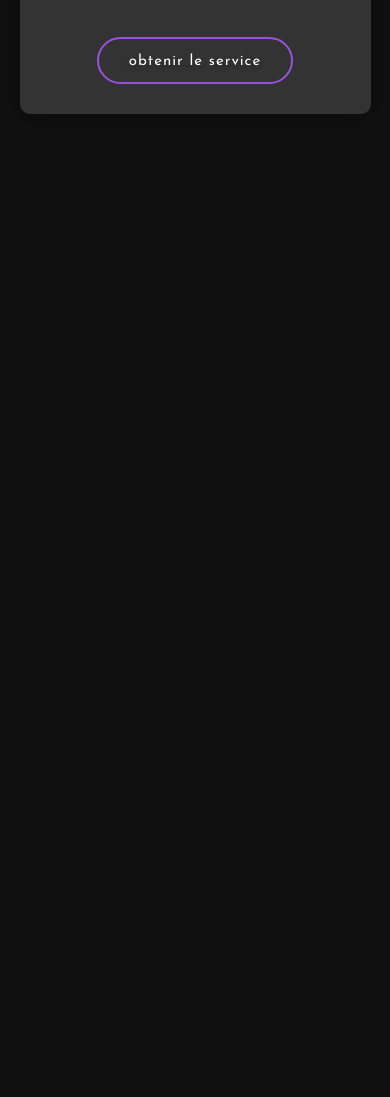
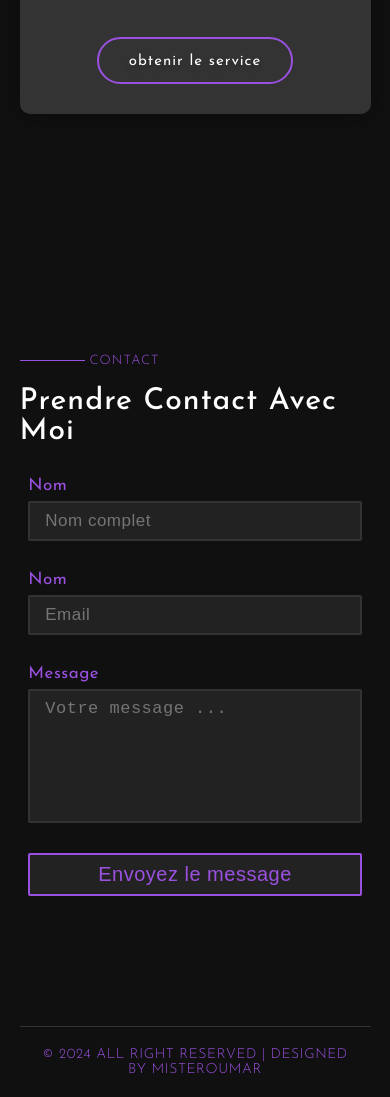
Before and after one commit to misterOumar/portfolio, a plain HTML site: page index.html in a window 390 px wide. Shown: the part 6480-7577 px from the top of the page. Before the commit the page ends 6714 px from the top, so only its background shows below. Drawn offline with nearby package versions, Linux system fonts and the light colour scheme.

Commit message:
adding contact section

```diff
--- a/index.html
+++ b/index.html
@@ -256,6 +256,37 @@
         </div>
       </section>
       <!-- SERVICES SECTION END -->
+
+      <!-- CONTACT SECTION START -->
+      <section class="padding" id="contact">
+        <p class="sub-title">Contact</p>
+        <h2 class="title">Prendre contact avec moi</h2>
+
+        <div class="cont-form">
+          <form action="">
+            <div class="cont-box">
+              <label for="name">Nom</label>
+              <input type="text" name="name" id="name" placeholder="Nom complet" required>
+            </div>
+            <div class="cont-box">
+              <label for="email">Nom</label>
+              <input type="email" name="email" id="email" placeholder="Email" required>
+            </div>
+            <div class="cont-box">
+              <label for="msg">Message</label>
+              <textarea name="msg" id="msg"  rows="6" placeholder="Votre message ..." required></textarea>
+            </div>
+            <div class="cont-box">
+              <input type="submit" value="Envoyez le message">
+            </div>
+          </form>
+        </div>
+
+        <div class="footer">
+          <p>&copy; 2024 all right reserved | designed by MisterOumar</p>
+        </div>
+      </section>
+      <!-- CONTACT SECTION END -->
     </main>
     <!-- MAIN SECTION END -->
 
--- a/style.css
+++ b/style.css
@@ -1,8 +1,10 @@
 /* GOOGLE FONT */
-@import url('https://fonts.googleapis.com/css2?family=Fira+Sans:ital,wght@0,400;0,700;1,400&family=Josefin+Sans:ital,wght@0,100;0,200;0,300;0,400;0,500;0,600;0,700;1,100;1,200;1,300;1,400;1,500;1,600;1,700&display=swap');
+@import url("https://fonts.googleapis.com/css2?family=Fira+Sans:ital,wght@0,400;0,700;1,400&family=Josefin+Sans:ital,wght@0,100;0,200;0,300;0,400;0,500;0,600;0,700;1,100;1,200;1,300;1,400;1,500;1,600;1,700&display=swap");
 
 /* CSS RESET */
-*,::before, ::after{
+*,
+::before,
+::after {
   margin: 0;
   padding: 0;
   box-sizing: border-box;
@@ -10,28 +12,30 @@
 }
 
 /* Global Variables */
-:root{
-    --mainColor:#9b51e0;
-    --bodyBgColor:#101010;
-    --boxBgColor:#333333;
-    --headingColor:#ffffff;
-    --textColor:rgba(255,255,255,0.35);
-    --border:2px solid var(--mainColor);
-    --boxShadowColor:0 0 20px #9b51e05f;
+:root {
+  --mainColor: #9b51e0;
+  --bodyBgColor: #101010;
+  --boxBgColor: #333333;
+  --headingColor: #ffffff;
+  --textColor: rgba(255, 255, 255, 0.35);
+  --border: 2px solid var(--mainColor);
+  --boxShadowColor: 0 0 20px #9b51e05f;
 }
 
-body{
+body {
   background-color: var(--bodyBgColor);
   color: var(--textColor);
-    font-family: 'Josefin Sans',sans-serif;
+  font-family: "Josefin Sans", sans-serif;
 }
 
-h1, h2, h3{
+h1,
+h2,
+h3 {
   color: var(--headingColor);
 }
 
 /* ----- Global Classes Start------- */
-.btn{
+.btn {
   display: inline-block;
   text-decoration: none;
   color: #ffffff;
@@ -44,31 +48,31 @@ h1, h2, h3{
   padding: 15px 30px 13px 30px;
   overflow: hidden;
   position: relative;
-    transition: all .3s;
+  transition: all 0.3s;
   z-index: 1;
 }
-.btn::before{
-    content: '';
+.btn::before {
+  content: "";
   position: absolute;
   left: 0;
   bottom: 0;
   width: 100%;
   height: 0;
   background-color: var(--mainColor);
-    transition: all .3s;
+  transition: all 0.3s;
 }
-.btn:hover::before{
+.btn:hover::before {
   height: 100%;
   z-index: -1;
 }
-.padding{
+.padding {
   padding: 120px 5%;
 }
 /* ----- Global Classes End--------- */
 
 /* ----------------------   Content START   ------------------------------- */
 /* HEADER START */
-header{
+header {
   position: fixed;
   left: 0;
   top: 0;
@@ -80,57 +84,58 @@ header{
   justify-content: space-between;
   gap: 20px;
   padding: 50px 30px;
-    transition: .4s;
+  transition: 0.4s;
   overflow-y: auto;
   z-index: 99;
 }
-header .dp{
+header .dp {
   text-align: center;
   border-bottom: 2px dashed var(--mainColor);
   padding-bottom: 20px;
 }
-header .dp img{
+header .dp img {
   width: 130px;
   height: 130px;
   object-fit: cover;
   border-radius: 50%;
   box-shadow: 0 0 100px #9b51e0ad;
 }
-header .dp h2{
+header .dp h2 {
   font-size: 20px;
   font-weight: 500;
   margin-top: 25px;
   letter-spacing: 1px;
 }
-header .dp p{
+header .dp p {
   font-size: 12px;
   font-weight: 400;
   margin-top: 10px;
   color: lightgray;
 }
-header nav ul li{
+header nav ul li {
   list-style: none;
   margin: 25px 0;
   padding: 2px 25px;
   border-left: var(--border);
 }
-header nav ul li a{
+header nav ul li a {
   display: inline-block;
   color: var(--textColor);
   font-size: 14px;
   font-weight: 500;
   text-transform: uppercase;
   letter-spacing: 1px;
-    transition: .4s;
+  transition: 0.4s;
 }
-header nav ul li a i{
-    margin-right:5px;
+header nav ul li a i {
+  margin-right: 5px;
   font-size: 18px;
 }
-header nav ul li a:hover, header nav ul li .active{
+header nav ul li a:hover,
+header nav ul li .active {
   color: var(--mainColor);
 }
-header .social-icon{
+header .social-icon {
   text-align: center;
   border-top: 2px dashed var(--mainColor);
   padding-top: 20px;
@@ -145,15 +150,15 @@ header .social-icon a {
   border-radius: 50%;
   text-align: center;
   line-height: 35px;
-    transition: .4s;
+  transition: 0.4s;
 }
 
-header .social-icon a:hover{
+header .social-icon a:hover {
   background-color: var(--mainColor);
   color: var(--headingColor);
 }
 /* responsive menu button */
-#menuBtn{
+#menuBtn {
   z-index: 100;
   position: absolute;
   right: 40px;
@@ -171,45 +176,44 @@ header .social-icon a:hover{
   display: none;
 }
 /* responsive View */
-@media only screen and (max-width:1100px) {
-    #menuBtn{
+@media only screen and (max-width: 1100px) {
+  #menuBtn {
     display: block;
   }
-    header{
+  header {
     left: -350px;
   }
 }
-.toggle-header header{
+.toggle-header header {
   left: 0;
 }
 /* HEADER END */
 /* ----------------------   Content END     ------------------------------- */
 
 /* ----------------------   MAIN SECTION     ------------------------------- */
-main{
+main {
   margin-left: 330px;
 }
-@media only screen and (max-width:1100px) {
-    main{
+@media only screen and (max-width: 1100px) {
+  main {
     margin-left: 0;
-
   }
 }
 
 /* HOME section */
-#home{
+#home {
   width: 100%;
   height: 100vh;
   overflow: hidden;
-    background-image: url('./images/hero.jpg');
+  background-image: url("./images/hero.jpg");
   background-size: cover;
   background-position: center;
   background-repeat: no-repeat;
   position: relative;
   z-index: 1;
 }
-#home::before{
-    content: '';
+#home::before {
+  content: "";
   position: absolute;
   left: 0;
   top: 0;
@@ -218,7 +222,7 @@ main{
   background-color: #102334a7;
   z-index: -1;
 }
-#home .home-row{
+#home .home-row {
   width: 100%;
   height: 100%;
   display: flex;
@@ -229,37 +233,37 @@ main{
   text-align: center;
   margin-top: 50px;
 }
-#home .home-row h1{
+#home .home-row h1 {
   font-size: 55px;
   font-weight: 400;
   text-transform: uppercase;
 }
-#home .home-row p{
+#home .home-row p {
   color: whitesmoke;
   font-size: 35px;
   font-weight: 300;
   text-transform: uppercase;
 }
-#home .home-row .buttons{
+#home .home-row .buttons {
   margin-top: 20px;
 }
-#home .home-row .buttons a{
+#home .home-row .buttons a {
   font-size: 18px;
   border: 3px solid var(--mainColor);
 }
 /* responsive view */
-@media only screen and (max-width:700px) {
-    #home{
+@media only screen and (max-width: 700px) {
+  #home {
     height: auto;
   }
-    #home .home-row h1{
+  #home .home-row h1 {
     font-size: 40px;
   }
-    #home .home-row p{
+  #home .home-row p {
     font-size: 25px;
     height: 80px;
   }
-    #home .home-row .buttons{
+  #home .home-row .buttons {
     margin-top: 0;
   }
 }
@@ -269,7 +273,7 @@ main{
 
 /* ABOUT section Start */
 /* global */
-.sub-title{
+.sub-title {
   color: var(--mainColor);
   font-size: 13px;
   letter-spacing: 1px;
@@ -279,8 +283,8 @@ main{
   padding-left: 70px;
   margin-bottom: 20px;
 }
-.sub-title::before{
-    content: '';
+.sub-title::before {
+  content: "";
   position: absolute;
   left: 0;
   top: 50%;
@@ -288,7 +292,7 @@ main{
   height: 1px;
   background-color: var(--mainColor);
 }
-.title{
+.title {
   font-size: 30px;
   font-weight: 500;
   line-height: 30px;
@@ -296,7 +300,7 @@ main{
   margin-bottom: 30px;
   text-transform: capitalize;
 }
-.sub-para{
+.sub-para {
   font-weight: 400;
   letter-spacing: 0.5px;
   font-size: 16px;
@@ -304,26 +308,26 @@ main{
   margin-bottom: 20px;
 }
 
-#about .about-row{
+#about .about-row {
   display: flex;
   justify-content: space-between;
   align-items: center;
   gap: 30px;
 }
 
-#about .about-row .img-col{
+#about .about-row .img-col {
   flex-basis: 40%;
   position: relative;
 }
-#about .about-row .img-col img{
+#about .about-row .img-col img {
   width: 100%;
   border-radius: 10px;
-    box-shadow: -10px 10px 50px rgba(0,0,0,0.19);
+  box-shadow: -10px 10px 50px rgba(0, 0, 0, 0.19);
   cursor: pointer;
   transition: src 0.6s ease-in-out;
 }
-#about .about-row .img-col::before{
-    content: '';
+#about .about-row .img-col::before {
+  content: "";
   position: absolute;
   bottom: -40px;
   left: -50px;
@@ -333,34 +337,34 @@ main{
   border-radius: 10px;
   z-index: -1;
 }
-#about .about-row .info-col{
+#about .about-row .info-col {
   flex-basis: 55%;
 }
-#about .about-row .info-col .skills{
+#about .about-row .info-col .skills {
   margin-top: 45px;
   width: 100%;
 }
-#about .about-row .info-col .skills .skill-box{
+#about .about-row .info-col .skills .skill-box {
   margin-bottom: 30px;
 }
-#about .about-row .info-col .skills .skill-box .skill-info{
+#about .about-row .info-col .skills .skill-box .skill-info {
   display: flex;
   justify-content: space-between;
   margin-bottom: 8px;
 }
-#about .about-row .info-col .skills .skill-box .skill-info h4{
+#about .about-row .info-col .skills .skill-box .skill-info h4 {
   color: var(--headingColor);
   font-size: 13px;
   font-weight: 400;
   text-transform: uppercase;
 }
-#about .about-row .info-col .skills .skill-box .outer-bar{
+#about .about-row .info-col .skills .skill-box .outer-bar {
   width: 100%;
   height: 7px;
   background-color: var(--boxBgColor);
   border-radius: 5px;
 }
-#about .about-row .info-col .skills .skill-box .outer-bar .inner-bar{
+#about .about-row .info-col .skills .skill-box .outer-bar .inner-bar {
   background-color: var(--mainColor);
   height: 7px;
   border-radius: 5px;
@@ -369,13 +373,13 @@ main{
 }
 
 /* Responsive view */
-@media only screen and (max-width: 800px){
-    #about .about-row{
+@media only screen and (max-width: 800px) {
+  #about .about-row {
     flex-direction: column;
     gap: 80px;
   }
 
-    #about .about-row .img-col{
+  #about .about-row .img-col {
     width: 50%;
     margin-top: 30px;
   }
@@ -383,12 +387,12 @@ main{
 /* ABOUT section Ends */
 
 /* EXPERIENCE section Start */
-#exp .exp-row{
+#exp .exp-row {
   display: grid;
   grid-template-columns: 1fr 1fr;
   grid-gap: 30px;
 }
-#exp .exp-row .exp-box{
+#exp .exp-row .exp-box {
   background-color: var(--boxBgColor);
   border-radius: 10px;
   padding: 35px 30px;
@@ -396,7 +400,7 @@ display: flex;
   flex-direction: column;
   gap: 20px;
 }
-#exp .exp-row .exp-box i{
+#exp .exp-row .exp-box i {
   width: 45px;
   height: 45px;
   background-color: var(--mainColor);
@@ -407,8 +411,8 @@ gap: 20px;
   margin-bottom: 7px;
   position: relative;
 }
-#exp .exp-row .exp-box i:after{
-    content: '';
+#exp .exp-row .exp-box i:after {
+  content: "";
   position: absolute;
   right: -80px;
   top: 45%;
@@ -416,7 +420,7 @@ gap: 20px;
   height: 1px;
   background-color: var(--mainColor);
 }
-#exp .exp-row .exp-box h2{
+#exp .exp-row .exp-box h2 {
   font-size: 22px;
   font-weight: 400;
   letter-spacing: 0.5px;
@@ -425,7 +429,7 @@ gap: 20px;
 }
 /* Responsive View */
 @media only screen and (max-width: 1350px) {
-    #exp .exp-row .exp-box h2{
+  #exp .exp-row .exp-box h2 {
     margin-right: 0;
   }
 }
@@ -434,64 +438,61 @@ gap: 20px;
     margin-right: 0;
     grid-template-columns: 1fr;
   }
-    #exp .exp-row .exp-box h2{
+  #exp .exp-row .exp-box h2 {
     margin-right: 50px;
   }
 }
 @media only screen and (max-width: 470px) {
-    #exp .exp-row .exp-box h2{
+  #exp .exp-row .exp-box h2 {
     margin-right: 0;
   }
 }
 /* EXPERIENCE section Ends */
 
 /* PORTFOLIO section Start */
-#portfolio .port-row{
+#portfolio .port-row {
   display: grid;
   grid-template-columns: 1fr 1fr 1fr;
   grid-gap: 30px;
   margin-top: 70px;
 }
-#portfolio .port-row .img{
+#portfolio .port-row .img {
   overflow: hidden;
   border-radius: 10px;
   box-shadow: 0 0 40px rgba(0, 0, 0, 0.18);
 }
-#portfolio .port-row .img img{
+#portfolio .port-row .img img {
   width: 100%;
   height: 100%;
   /* object-fit: cover; */
-    transition: .5s;
+  transition: 0.5s;
 }
-#portfolio .port-row .img:hover img{
+#portfolio .port-row .img:hover img {
   transform: scale(1.09);
 }
 /* Responsive view */
-@media only screen and (max-width:650px) {
-    #portfolio .port-row{
-        grid-template-columns:  1fr 1fr;
-
+@media only screen and (max-width: 650px) {
+  #portfolio .port-row {
+    grid-template-columns: 1fr 1fr;
   }
 }
-@media only screen and (max-width:400px) {
-    #portfolio .port-row{
-        grid-template-columns:  1fr;
+@media only screen and (max-width: 400px) {
+  #portfolio .port-row {
+    grid-template-columns: 1fr;
     margin: 0 20px;
-
   }
 }
 /* PORTFOLIO section Ends */
 
-
 /* SERVICES section Start */
-#service .ser-row{
+#service .ser-row {
   display: grid;
   grid-template-columns: 1fr 1fr 1fr;
   grid-gap: 25px;
   margin-top: 50px;
 }
 
-#service .ser-row .ser-box{
+#service .ser-row .ser-box {
   background-color: var(--boxBgColor);
   border-radius: 10px;
   box-shadow: 0 0 30px rgba(0, 0, 0, 0.331);
@@ -503,51 +504,142 @@ transform: scale(1.09);
   gap: 20px;
 }
 
-#service .ser-row .ser-box:hover{
+#service .ser-row .ser-box:hover {
   box-shadow: var(--boxShadowColor);
 }
 
-#service .ser-row .ser-box i{
+#service .ser-row .ser-box i {
   color: var(--mainColor);
   font-size: 45px;
   margin-bottom: 15px;
 }
 
-#service .ser-row .ser-box h2{
+#service .ser-row .ser-box h2 {
   color: #f5f5f5;
   font-size: 22px;
   font-weight: 400;
 }
 /* Responsive view */
-@media screen and (max-width:1300px) {
-    #service .ser-row{
+@media screen and (max-width: 1300px) {
+  #service .ser-row {
     grid-template-columns: 1fr 1fr;
   }
 }
-@media screen and (max-width:1100px) {
-    #service .ser-row{
+@media screen and (max-width: 1100px) {
+  #service .ser-row {
     grid-template-columns: 1fr 1fr 1fr;
   }
 }
-@media screen and (max-width:900px) {
-    #service .ser-row{
+@media screen and (max-width: 900px) {
+  #service .ser-row {
     grid-template-columns: 1fr 1fr;
   }
 }
-@media screen and (max-width:620px) {
-    #service .ser-row{
+@media screen and (max-width: 620px) {
+  #service .ser-row {
     grid-template-columns: 1fr;
     margin: 0 10%;
   }
-    #service .ser-row .ser-box{
+  #service .ser-row .ser-box {
     padding: 30px 20px;
   }
 }
-@media screen and (max-width:400px) {
-    #service .ser-row{
+@media screen and (max-width: 400px) {
+  #service .ser-row {
     margin: 0;
   }
-
 }
 /* SERVICES section Ends */
+
+/* CONTACT section Start */
+#contact {
+  width: 100%;
+  height: 100vh;
+  position: relative;
+  z-index: 1;
+  padding-bottom: 0;
+  /* background-image: url();
+  background-position: center center;
+  background-size: auto;
+  background-repeat: no-repeat; */
+}
+/* #contact::before {
+  content: "";
+  position: absolute;
+  top: 0;
+  left: 0;
+  width: 100%;
+  height: 100%;
+  background-color: rgba(0, 0, 0, 0.818);
+  z-index: -1;
+} */
+#contact .cont-form {
+  width: 650px;
+  margin: 0 auto;
+}
+
+#contact .cont-form form {
+  width: 100%;
+}
+#contact .cont-form form .cont-box {
+  width: 100%;
+  margin-bottom: 30px;
+  display: flex;
+  flex-direction: column;
+}
+#contact .cont-form form .cont-box label {
+  margin-bottom: 7px;
+  color: var(--mainColor);
+  font-weight: 400;
+  font-size: 17px;
+  letter-spacing: 0.5px;
+}
+#contact .cont-form form .cont-box input,
+textarea {
+  width: 100%;
+  padding: 8px 15px;
+  outline: none;
+  border: 2px solid var(--boxBgColor);
+  border-radius: 2px;
+  color: #fff;
+  font-size: 17px;
+  font-weight: 300;
+  letter-spacing: 0.5px;
+  background-color: #33333388;
+  resize: none;
+  transition: .3s;
+}
+#contact .cont-form form .cont-box input[type="submit"]{
+    border: var(--border);
+    cursor: pointer;
+    color: var(--mainColor);
+    font-size: 500;
+    transition: 0.3s;
+    font-size: 20px;
+}
+#contact .cont-form form .cont-box input[type="submit"]:hover{
+    background-color: var(--mainColor);
+    color: #ffffff;
+}
+#contact .footer{
+    padding: 20px;
+    margin-top: 130px;
+    border-top: 1px solid var(--boxBgColor);
+}
+#contact .footer p{
+    text-align: center;
+    font-size: 14px;
+    font-weight: 300;
+    color: var(--mainColor);
+    letter-spacing: 0.6px;
+    text-transform: uppercase;
+}
+/*  Reponsive View */
+@media screen and (max-width:730px) {
+    #contact .cont-form {
+        width: 95%;
+        margin: 0 auto;
+      }
+}
+/* CONTACT section Ends */
 /* ----------------------   MAIN SECTION END ------------------------------- */
```
Lines whose indentation alone changed are shown as unchanged.
